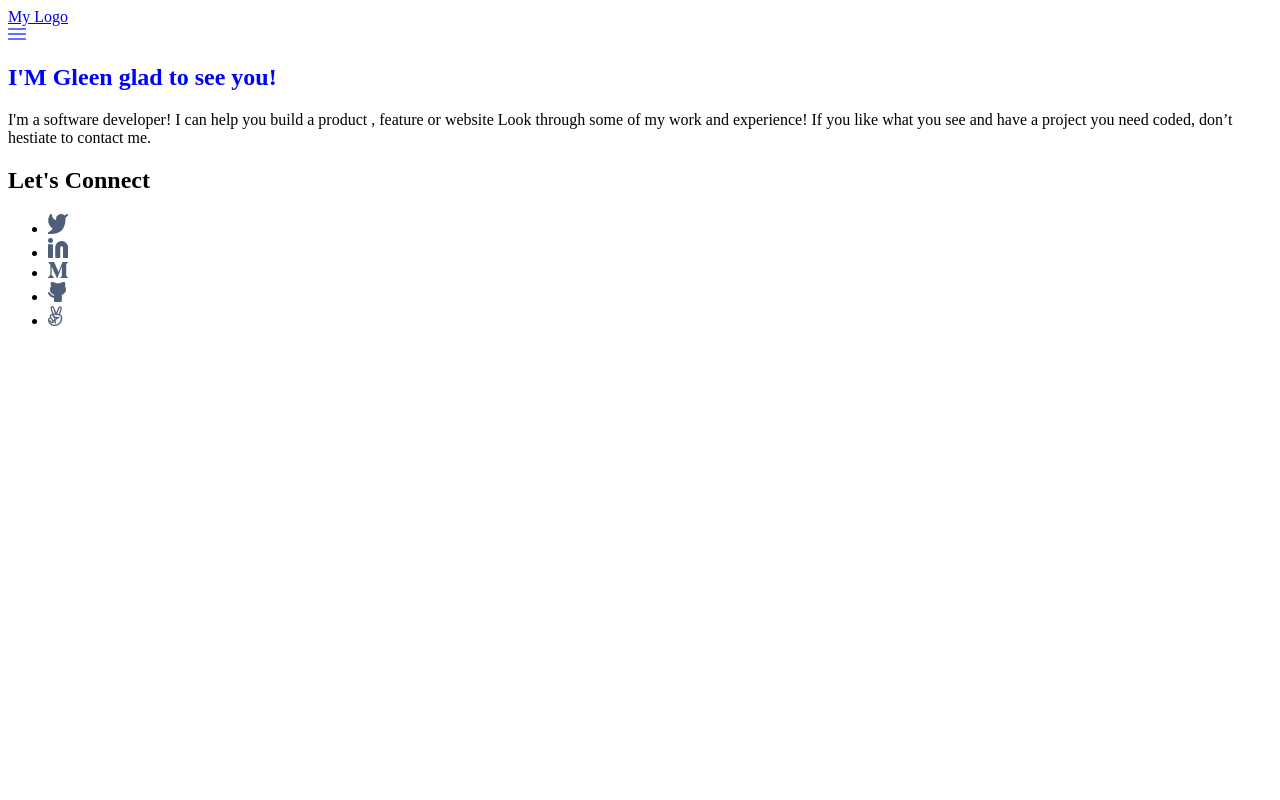
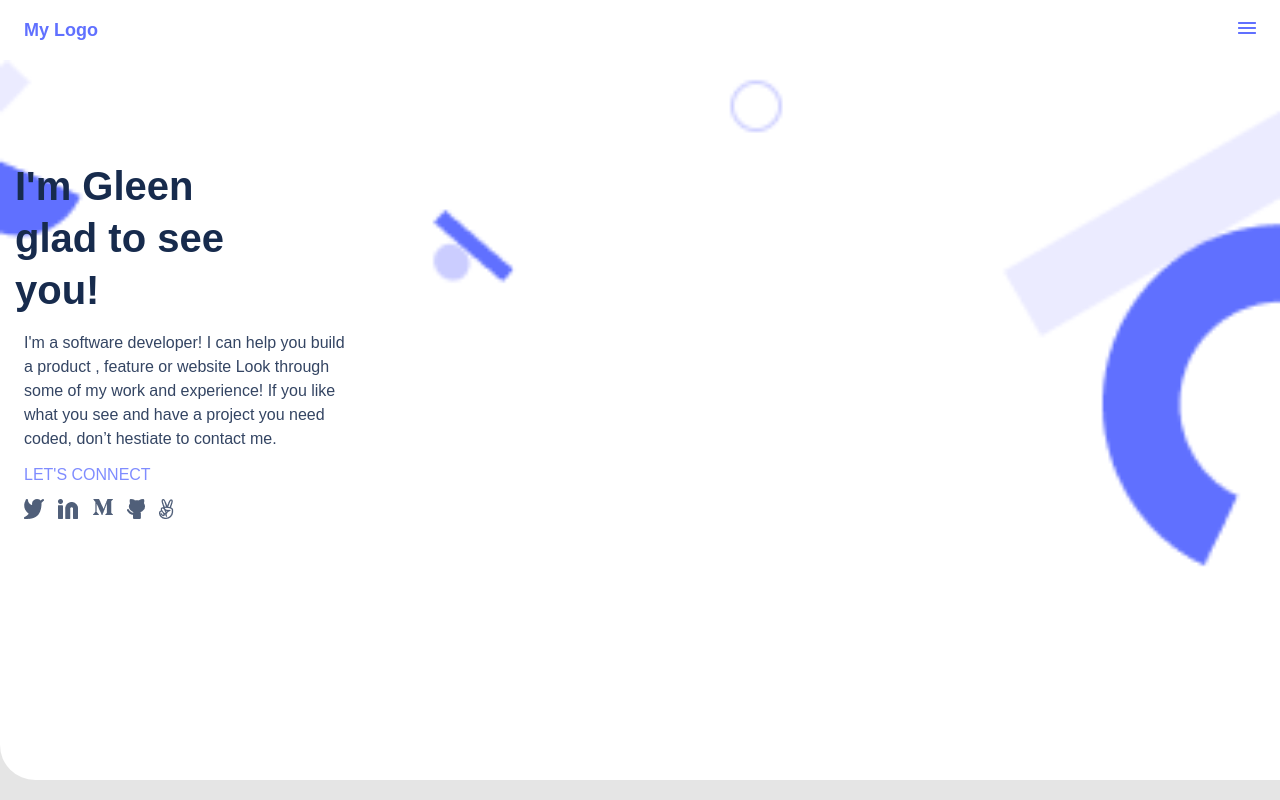
Before and after one commit to Gleennkar/Portfolio-repos, a website: page index.html in a window 1280 px wide. Drawn offline with Linux system fonts and the light colour scheme.

Commit message:
add style.css

```diff
--- a/index.html
+++ b/index.html
@@ -16,10 +16,10 @@
 </nav>
 </header>
 
-<section>
-    <h1>I'M Gleen glad to see you!</h1>
+<section class="body">
+    <h1>I'm Gleen <br> glad to see <br> you!</h1>
     <p>I'm a software developer! I can help you build a product , feature or website Look through some of my work and experience! If you like what you see and have a project you need coded, don’t hestiate to contact me.</p>
-    <h2>Let's Connect</h2>
+    <h2>LET'S CONNECT</h2>
 
 <ul>
     <li>
--- a/style.css
+++ b/style.css
@@ -1,3 +1,86 @@
+*{
+    margin: 0;
+    padding: 0;
+}
+
+.header {
+     display: flex;
+     justify-content: space-between;
+     text-decoration: none;
+     padding: 20px 24px;
+     background-color:white ;
+}
+
+.header a {
+    text-decoration: none;
+    font-style: normal;
+    font-weight: 800;
+    font-size: 18px;
+    line-height: 20px;
+    color: #6070ff;
+    font-family: 'Poppins',sans-serif;
+
+
+}
+
 h1 {
-  color: blue;
+    font-family: 'Poppins',sans-serif;
+    padding: 15px;
+    padding-top: 100px;
+    display: flex;
+    align-items: center;
+    font-style: normal;
+    font-weight: 900;
+    font-size: 40px;
+    line-height: 52px;
+    color: #172b4d;
+
 }
+
+p{
+position: static;
+width: 327px;
+left: 24px;
+top: 276px;
+font-family: 'Poppins';
+font-style: normal;
+font-weight: 400;
+font-size: 16px;
+line-height: 24px;
+color: #344563;
+margin-left: 24px;
+font-family: 'Poppins',sans-serif;
+
+}
+
+h2 {
+    color: #7F8CFF;
+    font-style: normal;
+    font-weight: 500;
+    font-size: 16px;
+    line-height: 24px;
+    font-family: 'Poppins', sans-serif;
+    margin-left: 24px;
+    margin-bottom: 12px;
+    margin-top: 12px;
+}
+ul {
+display: flex;
+list-style: none;
+justify-content: space-between;
+width: 150px;
+margin-left: 24px;
+}
+
+body{
+    background-color: #E5E5E5;
+}
+.body {
+    border-radius: 0 0 0 35px;
+    background-image: url("images/header-shapes\ mobile.png");
+    background-repeat: no-repeat;
+    background-color: white;
+    background-size: cover;
+    height: 90vh;
+
+}
```
Also changed, not shown: Images/header-shapes mobile.png (added).
